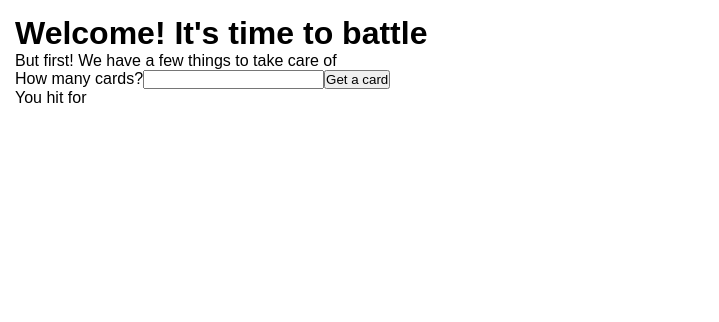
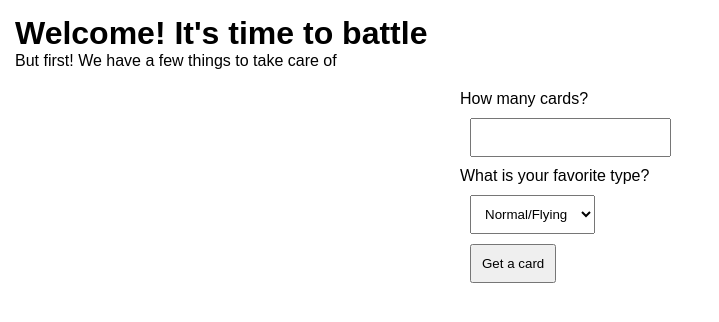
Before and after one commit to PowerTower25/react-pokemon-api-battle, a React (Vite) app: page / in a window 1280 px wide. Shown: the top 322 px of the page, without its empty margins (0-719 px from the left). Built offline with nearby package versions, Linux system fonts and the light colour scheme.

Commit message:
feat(Form): added logic to show only specific types of cards

```diff
--- a/src/App.css
+++ b/src/App.css
@@ -10,6 +10,7 @@ body {
   --grey: #a8b8c8;
   --text-color: #304160;
   --background: #29335C;
+  --white: #FFF;
 }
 
 * {
--- a/src/FormField.tsx
+++ b/src/FormField.tsx
@@ -3,12 +3,14 @@ import Card from "./components/card/Card";
 import TCGdex from '@tcgdex/sdk'
 import tcgdexApi from "./api/tcg-dex"
 import Form from "./components/form/Form";
+import { all } from "axios";
 
 
 
 function FormField() {
   const [attackDamage, setAttackDamage] = useState(null);
   const [opponentAttackDamage, setOpponentAttackDamage] = useState(null)
+  const [cardType, setCardType] = useState(null);
   const [inputValue, setInputValue] = useState('');
   const [cards, setCard] = useState([]);
   const [opponentCard, setOpponentCard] = useState(null);
@@ -27,8 +29,13 @@ function FormField() {
       }
     }
 
-  const handleInputChangeInParent = (valueFromChild) => {
-    setInputValue(valueFromChild);
+  const getNumberOfCards = (inputValue) => {
+    setInputValue(inputValue);
+  }
+
+  const getCardType = (selectValue) => {
+
+    setCardType(selectValue);
   }
 
   const handleAttackClick = (attack) => {
@@ -44,11 +51,14 @@ const fetchRandomCard = async () => {
     try {
 
       // TCGdex provides a full card list endpoint
-      const response = await fetch('https://api.tcgdex.net/v2/en/cards');
+      const response = await fetch(`https://api.tcgdex.net/v2/en/cards?types=eq:${cardType}`);
       const allCards = await response.json();
 
+      const shuffledCards = [...allCards].sort(() => 0.5 - Math.random());
+      const filtered = shuffledCards.filter(card =>
+          card.types && card.types.includes(cardType)
+        );
 
-      const shuffledCards = [...allCards].sort(() => 0.5 - Math.random());
 
       // Shuffle and get all cards based on user input
       const selectedCards = shuffledCards.slice(0, Number(inputValue));
@@ -59,7 +69,6 @@ const fetchRandomCard = async () => {
           fetch(`https://api.tcgdex.net/v2/en/cards/${card.id}`).then(res => res.json())
         )
       )
-      console.log(detailedCards)
       setCard(detailedCards); // Set cards data
       await fetchOpponentCard();
     } catch (error) {
@@ -70,8 +79,8 @@ const fetchRandomCard = async () => {
 
     return (
         <>
-      <Form onInputChange={handleInputChangeInParent} handleClick={fetchRandomCard} text={loading ? 'Loading' : 'Get a card'}/>
-          <p> You hit for {attackDamage}</p>
+      <Form onInputChange={getNumberOfCards} onSelectChange={getCardType} handleClick={fetchRandomCard} text={loading ? 'Loading' : 'Get a card'}/>
+          {attackDamage ? (<p>They hit you for {attackDamage}!</p>) : null}
           <div className="hand">
 
             {cards && cards.map((card) => {
--- /dev/null
+++ b/src/components/form/Form.css
@@ -0,0 +1,12 @@
+.form {
+  margin: 10px auto;
+  padding: 10px 20px;
+  max-width: 400px;
+  border-radius: 10px;
+}
+
+input, button, select {
+  display: block;
+  margin: 10px;
+  padding: 10px;
+}
--- a/src/components/form/Form.tsx
+++ b/src/components/form/Form.tsx
@@ -1,15 +1,36 @@
 import { useState } from "react";
+import "./Form.css";
 
-function Form({onInputChange, handleClick, text}) {
+function Form({onInputChange, onSelectChange, handleClick, text}) {
 
   const handleInputChange = (event) => {
     onInputChange(event.target?.value)
   }
+
+  const handleSelectChange = (event) => {
+    onSelectChange(event.target.value)
+  }
   return (
     <>
-    <label htmlFor="cards-number">How many cards?</label>
-    <input id="cards-number" type="text" onChange={handleInputChange}/>
-    <button onClick={handleClick}>{text}</button>
+    <div className="form">
+      <label htmlFor="cards-number">How many cards?</label>
+      <input id="cards-number" type="text" onChange={handleInputChange}/>
+      <label htmlFor="card-type">What is your favorite type?</label>
+      <select id="card-type" onBlur={handleSelectChange}>
+        <option value="Colorless">Normal/Flying</option>
+        <option value="Grass">Grass</option>
+        <option value="Water">Water</option>
+        <option value="Fire">Fire</option>
+        <option value="Lightning">Lightning</option>
+        <option value="Psychic">Psychic</option>
+        <option value="Fighting">Fighting</option>
+        <option value="Darkness">Dark</option>
+        <option value="Metal">Metal</option>
+        <option value="Dragon">Dragon</option>
+        <option value="Fairy">Fairy</option>
+      </select>
+      <button onClick={handleClick}>{text}</button>
+    </div>
     </>
   )
 }
```
